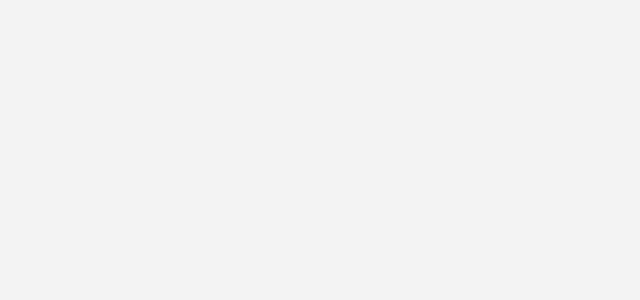
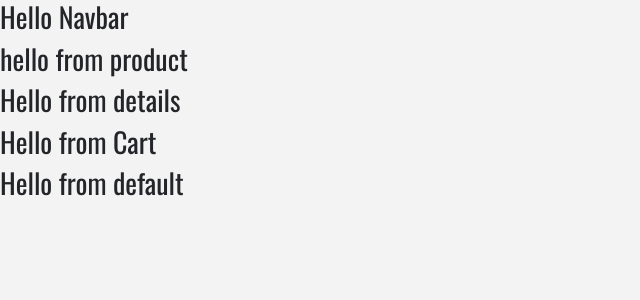
Before and after one commit to Belchenkov/react-phone-ecommerce, a React (Create React App) app: page / in a window 1280 px wide. Shown: the top 300 px of the page, without its empty margins (0-640 px from the left). Built offline with nearby package versions, Linux system fonts and the light colour scheme; a web font is replaced by a local one.

Commit message:
Create Components Structure

```diff
--- a/package.json
+++ b/package.json
@@ -6,6 +6,7 @@
     "bootstrap": "^4.3.1",
     "react": "^16.8.6",
     "react-dom": "^16.8.6",
+    "react-router-dom": "^5.0.0",
     "react-scripts": "2.1.8"
   },
   "scripts": {
--- a/src/App.js
+++ b/src/App.js
@@ -2,12 +2,21 @@ import React, { Component } from 'react';
 import logo from './logo.svg';
 import './App.css';
 import 'bootstrap/dist/css/bootstrap.min.css';
+import Navbar from './components/Navbar';
+import ProductList from './components/ProductList';
+import Details from './components/Details';
+import Cart from './components/Cart';
+import Default from './components/Default';
 
 class App extends Component {
   render() {
     return (
       <React.Fragment>
-
+        <Navbar />
+        <ProductList />
+        <Details />
+        <Cart />
+        <Default />
       </React.Fragment>
     );
   }
--- /dev/null
+++ b/src/components/Cart.js
@@ -0,0 +1,13 @@
+import React, {Component} from 'react';
+
+class Cart extends Component {
+    render() {
+        return (
+            <div>
+                <h3>Hello from Cart</h3>
+            </div>
+        );
+    }
+}
+
+export default Cart;
--- /dev/null
+++ b/src/components/Default.js
@@ -0,0 +1,13 @@
+import React, {Component} from 'react';
+
+class Default extends Component {
+    render() {
+        return (
+            <div>
+                <h3>Hello from default</h3>
+            </div>
+        );
+    }
+}
+
+export default Default;
--- /dev/null
+++ b/src/components/Details.js
@@ -0,0 +1,13 @@
+import React, {Component} from 'react';
+
+class Details extends Component {
+    render() {
+        return (
+            <div>
+                <h3>Hello from details</h3>
+            </div>
+        );
+    }
+}
+
+export default Details;
--- /dev/null
+++ b/src/components/Navbar.js
@@ -0,0 +1,13 @@
+import React, {Component} from 'react';
+
+class Navbar extends Component {
+    render() {
+        return (
+            <div>
+                <h3>Hello Navbar</h3>
+            </div>
+        );
+    }
+}
+
+export default Navbar;
--- /dev/null
+++ b/src/components/Product.js
@@ -0,0 +1,13 @@
+import React, {Component} from 'react';
+
+class Product extends Component {
+    render() {
+        return (
+            <div>
+                <h3>hello from product</h3>
+            </div>
+        );
+    }
+}
+
+export default Product;
--- /dev/null
+++ b/src/components/ProductList.js
@@ -0,0 +1,14 @@
+import React, {Component} from 'react';
+import Product from "./Product";
+
+class ProductList extends Component {
+    render() {
+        return (
+            <div>
+                <Product />
+            </div>
+        );
+    }
+}
+
+export default ProductList;
```
Also changed, not shown: 1 other file (tests, documents, lock files or other folders).
